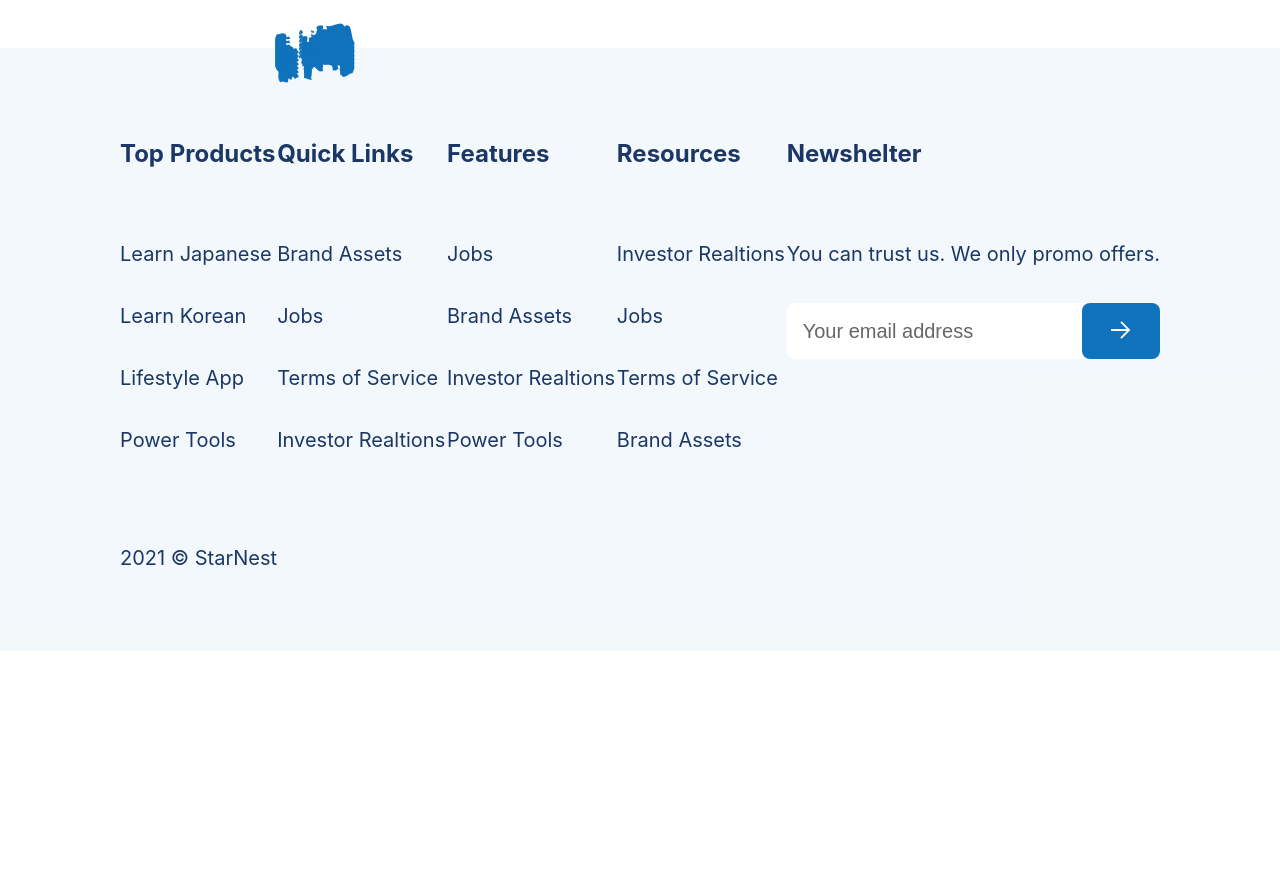
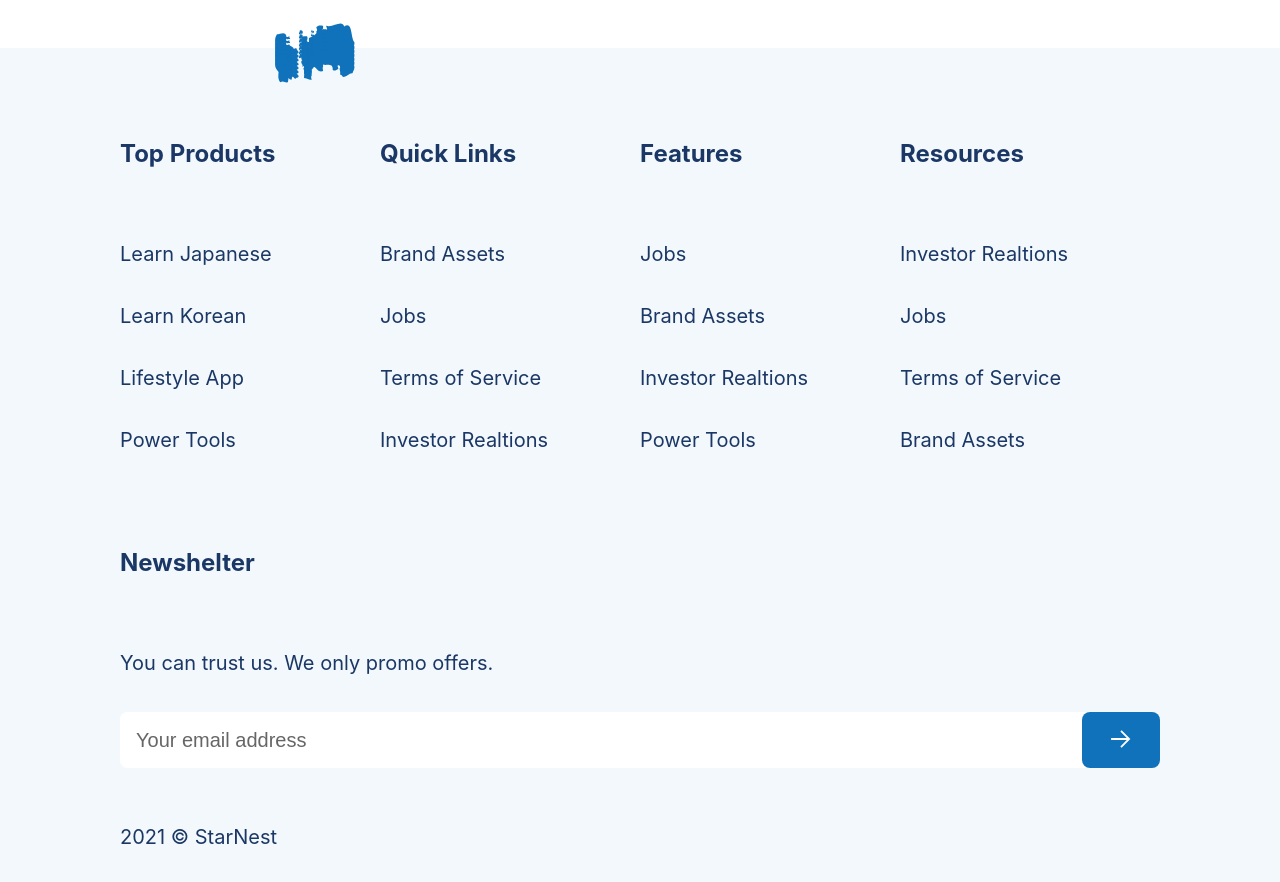
Before and after one commit to NPG-ThaoVo/StarNest, a React (Create React App) app: page / in a window 1280 px wide. Shown: the part 4200-5082 px from the top of the page. Before the commit the page ends 4851 px from the top, so only its background shows below. Built offline with nearby package versions, Linux system fonts and the light colour scheme; a web font is replaced by a local one.

Commit message:
fix footer error

```diff
--- a/src/components/layouts/Header.jsx
+++ b/src/components/layouts/Header.jsx
@@ -30,6 +30,7 @@ const Header = (props) => {
 
   useEffect(() => {
     const handleSctroll = (e) => {
+      console.log(window.pageYOffset);
       if (window.pageYOffset >= 70) onTop && setOnTop(false);
       else !onTop && setOnTop(true);
     };
--- a/src/css/footer.css
+++ b/src/css/footer.css
@@ -125,6 +125,22 @@
   top: -39px;
 }
 
+@media (min-width: 769px) and (max-width: 1280px) {
+  .footer-quick-link {
+    flex-wrap: wrap;
+  }
+
+  .footer-block {
+    width: 25%;
+    flex-basis: 25%;
+  }
+
+  .footer-block:last-child {
+    width: 100%;
+    flex-basis: 100%;
+  }
+}
+
 @media (max-width: 768px) {
   .footer-container {
     padding: 40px 24px 36px;
--- a/src/css/header.css
+++ b/src/css/header.css
@@ -233,4 +233,8 @@
   .header-visible {
     top: -24px;
   }
+
+  .button-to-top__hide {
+    bottom: -50px;
+  }
 }
```
